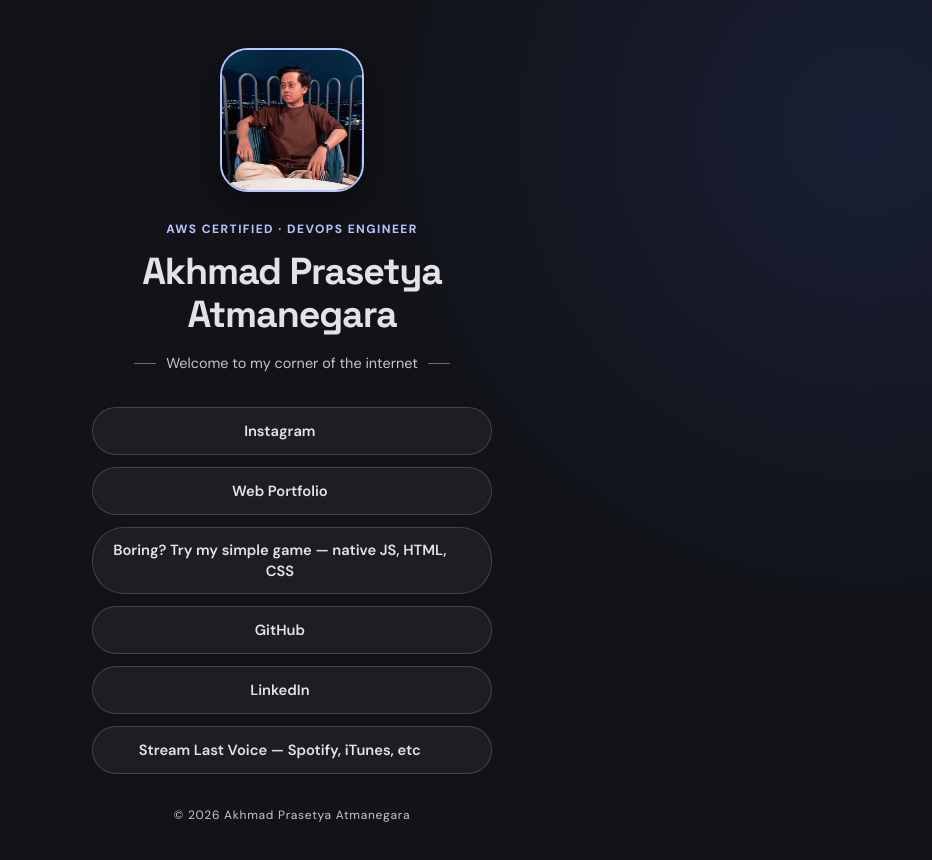
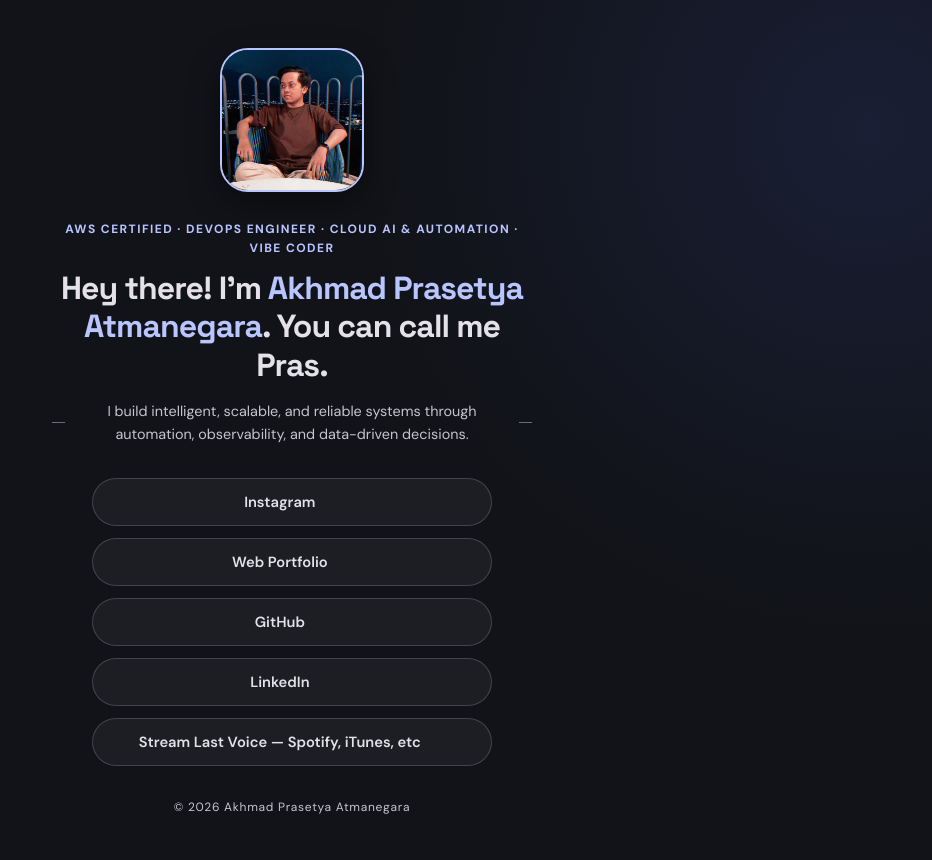
Before and after one commit to leftprazz/home, a website: page index.html in a window 1280 px wide. Shown: the whole page, without its empty margins (348-1280 px from the left). Drawn offline with Linux system fonts and the light colour scheme.

Commit message:
✨ feat(landing): nyelaraskno konten hero karo portfolio + mbusak link game
- Eyebrow, headline, lan intro disamakno karo hero portfolio saiki
- Headline dadi "Hey there! I'm Pras" karo accent warna primary
- Mbusak link "Boring? Try my simple game"
- Tambah e2e regresi ben game link ora muncul maneh (8 test lolos)

```diff
--- a/index.html
+++ b/index.html
@@ -118,11 +118,15 @@
 
       h1 {
         font-family: "Space Grotesk", sans-serif;
-        font-size: clamp(1.6rem, 5vw, 2.35rem);
+        font-size: clamp(1.4rem, 4.5vw, 2rem);
         font-weight: 700;
         letter-spacing: -0.03em;
-        line-height: 1.15;
+        line-height: 1.2;
         margin-top: 0.4rem;
+      }
+
+      .accent {
+        color: var(--primary);
       }
 
       .role {
@@ -218,7 +222,6 @@
       .links a:nth-child(3) { animation-delay: 240ms; }
       .links a:nth-child(4) { animation-delay: 300ms; }
       .links a:nth-child(5) { animation-delay: 360ms; }
-      .links a:nth-child(6) { animation-delay: 420ms; }
 
       footer {
         margin-top: var(--space-5);
@@ -308,9 +311,9 @@
 
     <main class="profile">
       <img class="avatar" src="saya.png" alt="Portrait of Akhmad Prasetya Atmanegara" />
-      <p class="eyebrow">AWS Certified · DevOps Engineer</p>
-      <h1>Akhmad Prasetya Atmanegara</h1>
-      <p class="role">Welcome to my corner of the internet</p>
+      <p class="eyebrow">AWS Certified · DevOps Engineer · Cloud AI &amp; Automation · Vibe Coder</p>
+      <h1>Hey there! I'm <span class="accent">Akhmad Prasetya Atmanegara</span>. You can call me Pras.</h1>
+      <p class="role">I build intelligent, scalable, and reliable systems through automation, observability, and data-driven decisions.</p>
     </main>
 
     <nav class="links" aria-label="Social and project links">
@@ -319,9 +322,6 @@
       </a>
       <a href="https://portfolio.akhmadprasetya.com" target="_blank" rel="noopener noreferrer">
         <span>Web Portfolio</span><span class="arrow" aria-hidden="true">↗</span>
-      </a>
-      <a href="https://games.akhmadprasetya.com" target="_blank" rel="noopener noreferrer">
-        <span>Boring? Try my simple game — native JS, HTML, CSS</span><span class="arrow" aria-hidden="true">↗</span>
       </a>
       <a href="https://github.com/leftprazz" target="_blank" rel="noopener noreferrer">
         <span>GitHub</span><span class="arrow" aria-hidden="true">↗</span>
```
Also changed, not shown: tests/e2e.spec.js (+13 -6 lines).
